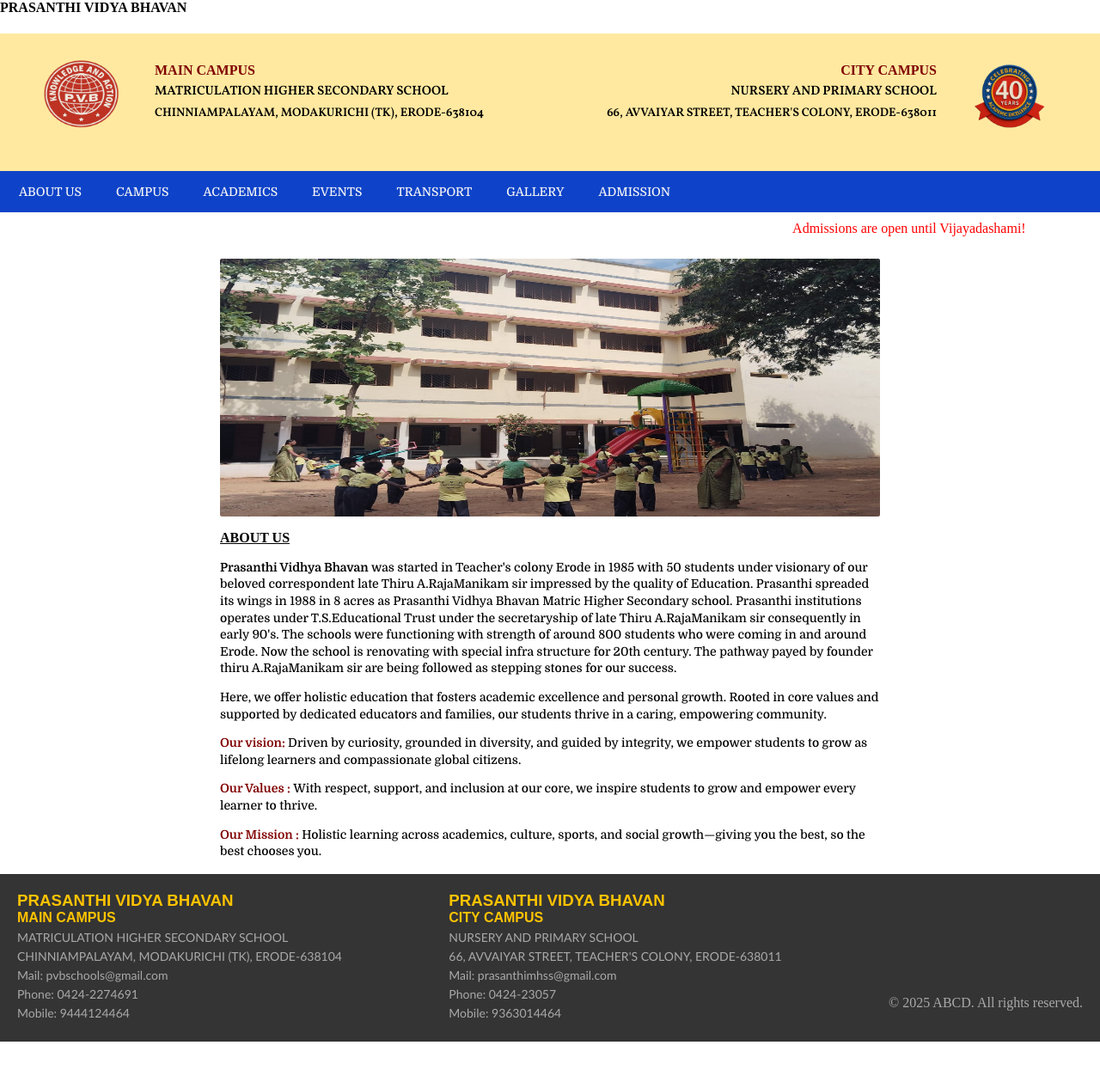
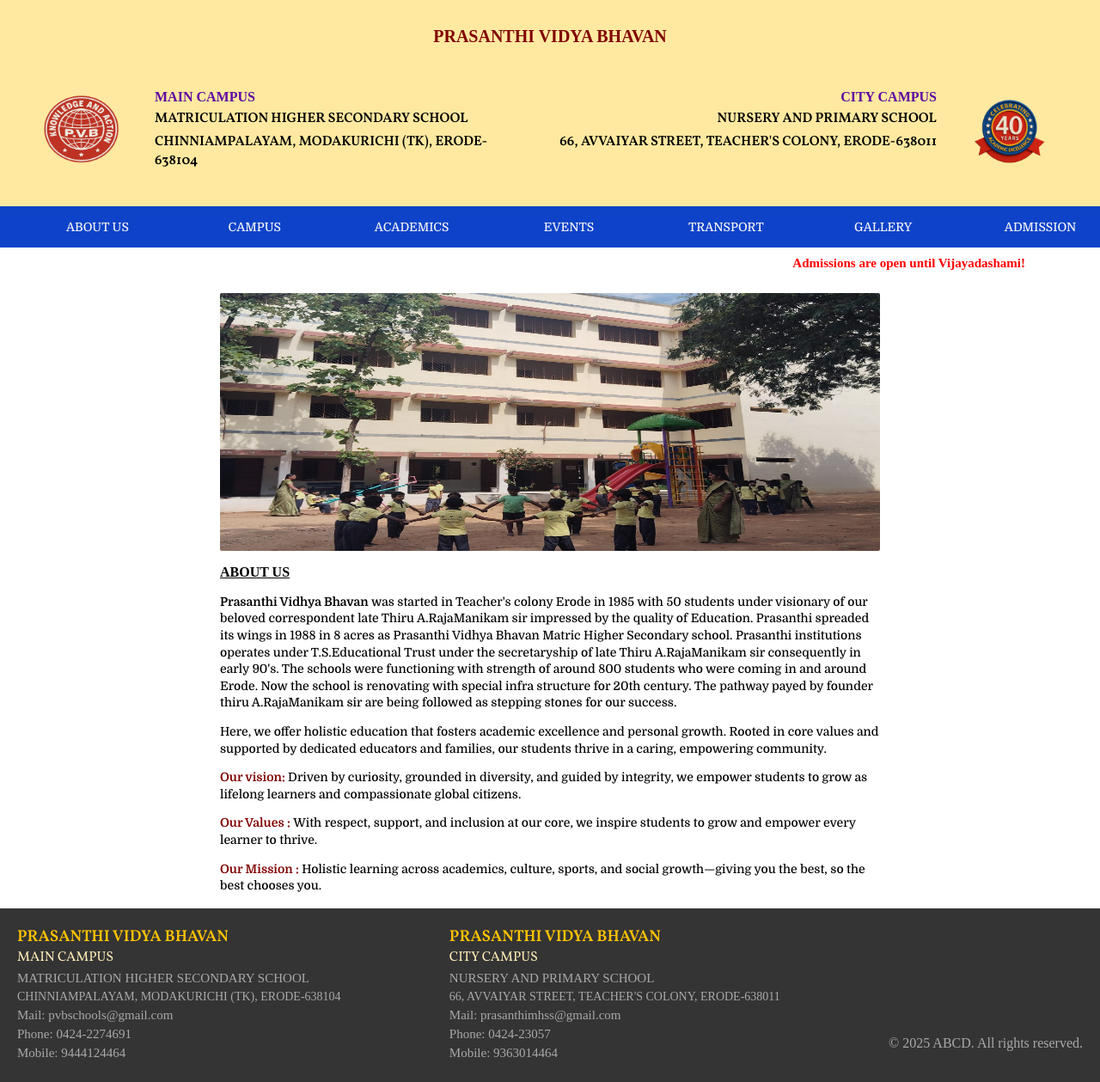
Before and after one commit to Karthick-k77/pvt-, a plain HTML site: page index.html in a window 1280 px wide. Shown: the top 1259 px of the page at 86% size. Before the commit the page ends 1212 px from the top, so only its background shows below. Drawn offline with Linux system fonts and the light colour scheme; a web font is replaced by a local one.

Commit message:
Update index.css
index css updated

```diff
--- a/index.css
+++ b/index.css
@@ -26,18 +26,25 @@
   font-weight: bold;
   cursor: pointer;
 }
-
+.error-text {
+    color: red;
+    font-size: 15px;
+    font-weight: bold;
+    align-items: center;
+    text-align: center;
+    margin: auto;
+    font-family: "Times New Roman", serif;
+    background-color: #5E07A1;
+  }
 
 li{
     float: left;
+
 }
 
 ul{
     /* background-color: #333; */
-    list-style-type: none;
-    padding: 0;
-    margin: 0;
-    overflow: hidden;
+     display: flex;
     width: 100%;
 
 }
@@ -61,6 +68,7 @@ li a{
     text-align: center;
     text-decoration: none;
     padding: 14px 20px;
+    width: 100%;
     /* font-family: "Unna", serif;
     font-weight: 700;
     font-style: normal;
@@ -102,7 +110,8 @@ body{
 
 nav{
     color: #f5f5f5;
-    padding: 1rem;
+    /* padding: 1rem; */
+    width: 100%;
  }
 
 
@@ -157,14 +166,20 @@ nav{
  }
 .ind_h4{
     color: #FFC300;
-    font-family: Arial, Helvetica, sans-serif;
+    /* 05A36E */
+   font-family: "Vollkorn", serif;
+   font-weight: 600;
+   font-style: normal;
     margin: 0;
+
 
 }
 
 .ind_h5{
-    color: #FFC300;
-    font-family: Arial, Helvetica, sans-serif;
+    color: #FFEEB8;
+    font-family: "Vollkorn", serif;
+   font-weight: 300;
+   font-style: normal;
     margin: 0;
 
 }
@@ -178,8 +193,9 @@ nav{
     margin-top: 5px;
     margin-bottom: 5px;
     color: darkgrey;
-    font-size: 14px;
-    font-family: 'Gill Sans', 'Gill Sans MT', Calibri, 'Trebuchet MS', sans-serif;
+    font-size: 15px;
+    /* font-family: 'Gill Sans', 'Gill Sans MT', Calibri, 'Trebuchet MS', sans-serif; */
+    font-family: 'sans-serif';
 }
 .index-space-div-address{
     margin-top: 5px;
@@ -187,15 +203,15 @@ nav{
     color: darkgrey;
     font-size: 14px;
     display: block;
-    font-family: 'Gill Sans', 'Gill Sans MT', Calibri, 'Trebuchet MS', sans-serif;
+    font-family: 'sans-serif';
 }
 
 .index-space-div-address-mob{
     margin-top: 5px;
     margin-bottom: 5px;
     color: darkgrey;
-    font-size: 14px;
-    font-family: 'Gill Sans', 'Gill Sans MT', Calibri, 'Trebuchet MS', sans-serif;
+    font-size: 15px;
+    font-family: 'sans-serif';
     display: none;
 }
 .logo{
@@ -253,6 +269,8 @@ nav{
 
     #content{
         flex: 1;
+         /* min-height: 50%;  */
+
      }
 
      .announcements{
@@ -271,6 +289,33 @@ nav{
 
 
      }
+
+      .parent-row{
+      background-color: #ffe9a0;
+       /* background-color: grey; */
+       display: flex;
+       flex-direction: column;
+       /* justify-content: space-between; */
+       height: auto;
+       padding-top: 4px;
+    padding-left: 10px;
+    padding-right: 10px;
+    margin: 0;
+     }
+  .school-title-name{
+    /* font-family: 'Segoe UI', Tahoma, Geneva, Verdana, 'Gill Sans', 'Gill Sans MT', Calibri, 'Trebuchet MS', sans-serif; */
+  font-family: "Times New Roman", Times, serif;
+  font-weight: bold;
+  font-style: normal;
+  word-spacing: normal;
+    display: flex;
+    flex-direction: column;
+    align-items: center;
+    /* margin-top: 2%; */
+    color: #800000;
+    /* background-color: #ffe9a0; */
+    font-size: 20px;
+ }
 
  .school-address-right-mob
  {
@@ -308,7 +353,7 @@ nav{
  .mid-child {
   flex: 1;  /* this makes it occupy the remaining space */
   padding: 0 10px; /* optional spacing */
-  margin-top: 10px;
+  /* margin-top: 10px; */
 }
 
     .sub-child{
@@ -395,7 +440,7 @@ nav{
   font-style: normal;
   font-variation-settings:
     "wdth" 100; */
-    font-size: 15px;
+    font-size: 16px;
     padding-top: 5px;
     padding-left: 10px;
     padding-right: 10px;
@@ -411,7 +456,7 @@ nav{
     font-optical-sizing: auto;
     font-weight: 600;
     font-style: normal;
-    font-size: 15px;
+    font-size: 16px;
     padding-top: 5px;
     padding-left: 10px;
     padding-right: 10px;
@@ -437,10 +482,13 @@ nav{
     "wdth" 100; */
 
     font-family: "Vollkorn", serif;
+    /* font-family: "Times New Roman", Times, serif; */
+    /* font-family: "Roboto", sans-serif; */
+  font-weight: 600;
     font-optical-sizing: auto;
-    font-weight: 600;
+    /* font-weight: 600; */
     font-style: normal;
-    font-size: 14px;
+    font-size: 16px;
     padding-top: 5px;
     padding-left: 10px;
     padding-right: 10px;
@@ -481,7 +529,7 @@ nav{
     font-optical-sizing: auto;
     font-weight: 600;
     font-style: normal;
-    font-size: 14px;
+    font-size: 16px;
     padding-top: 5px;
     padding-left: 10px;
     padding-right: 10px;
@@ -499,7 +547,7 @@ nav{
    display: flex;
    align-items: flex-end;
    flex-direction: column;
-   color: #800000;
+   color: #5E07A1;
    padding-top: 4px;
    padding-left: 10px;
    padding-right: 10px;
@@ -529,7 +577,8 @@ nav{
     flex-direction: column;
     align-items: flex-start;
     margin-top: 4%;
-    color: #800000;
+    /* color: rgb(216, 30, 204); */
+     color: #5E07A1;
  }
 
 
@@ -548,6 +597,9 @@ nav{
   display: inline-block;
   padding-left: 100%;
   animation: scroll 20s linear infinite;
+  font-family: "DM Serif Text", serif;
+  font-size: 15px;
+  font-weight: 700;
 }
 
 @keyframes scroll {
@@ -645,6 +697,7 @@ nav{
   margin: 0;
   display: flex; /* horizontal on desktop */
   /* gap: 20px; */
+  width: 100%;
 }
 
 .nav-links a {
@@ -672,7 +725,8 @@ nav{
   background-color:#0e43c9;
   color: whitesmoke;
   /* padding: 5px; */
-  text-align: center;
+  text-align: left;
+  width: 100%;
 }
 
 .copy-rights{
@@ -900,6 +954,7 @@ nav{
   .nav-links{
     background-color: #0e43c9;
     color: whitesmoke;
+    width: 100%;
 
   }
 
@@ -978,12 +1033,13 @@ nav{
        background-color: #ffe9a0;
        /* background-color: grey; */
        display: flex;
-       flex-direction: col;
+       flex-direction: column;
        /* justify-content: space-between; */
        height: auto;
 
 
      }
+
 
     .parent_location{
     display: flex;
@@ -1057,7 +1113,7 @@ nav{
     margin-right: auto;
     align-items: center;
     margin-top: 4%;
-    color: #800000;
+    color: #5E07A1;
  }
 
   .school-grade-right{
@@ -1164,7 +1220,9 @@ nav{
     }
 .ind_h4{
     color: #FFC300;
-    font-family: Arial, Helvetica, sans-serif;
+     font-family: "Vollkorn", serif;
+   font-weight: 600;
+   font-style: normal;
     margin: 0;
     margin-top: 20px;
 
@@ -1241,7 +1299,7 @@ nav{
     width: 100%;
     align-items: center;
     margin-top: 4%;
-    color: #800000;
+    color: #5E07A1;
  }
 
 
@@ -1252,7 +1310,7 @@ nav{
     color: darkgrey;
     display: none;
     font-size: 14px;
-    font-family: 'Gill Sans', 'Gill Sans MT', Calibri, 'Trebuchet MS', sans-serif;
+    font-family: 'sans-serif';
 }
 
 .index-space-div-address-mob{
@@ -1261,7 +1319,7 @@ nav{
     color: darkgrey;
     font-size: 14px;
     display: block;
-    font-family: 'Gill Sans', 'Gill Sans MT', Calibri, 'Trebuchet MS', sans-serif;
+    font-family: 'sans-serif';
 }
 
 }
```
